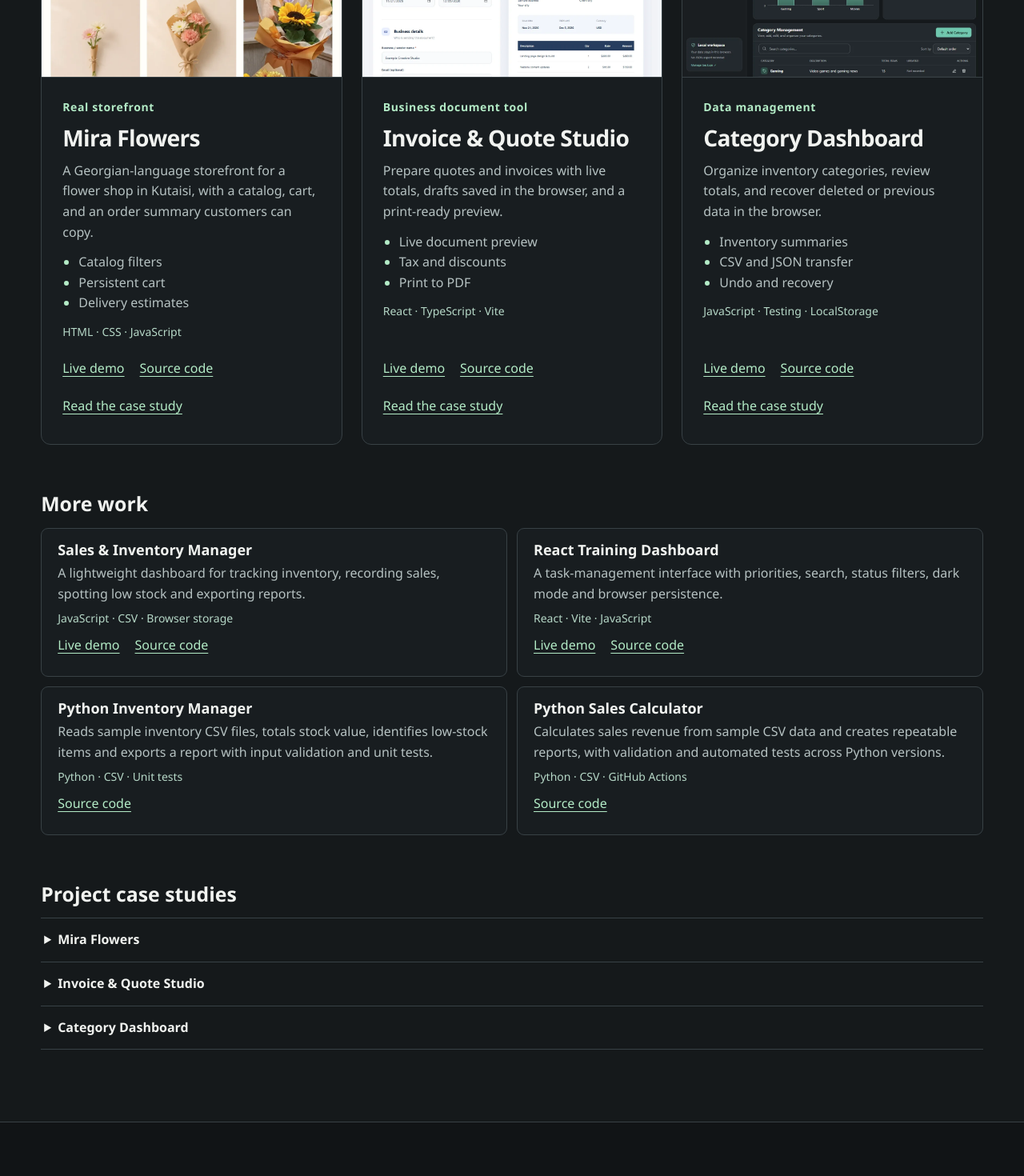
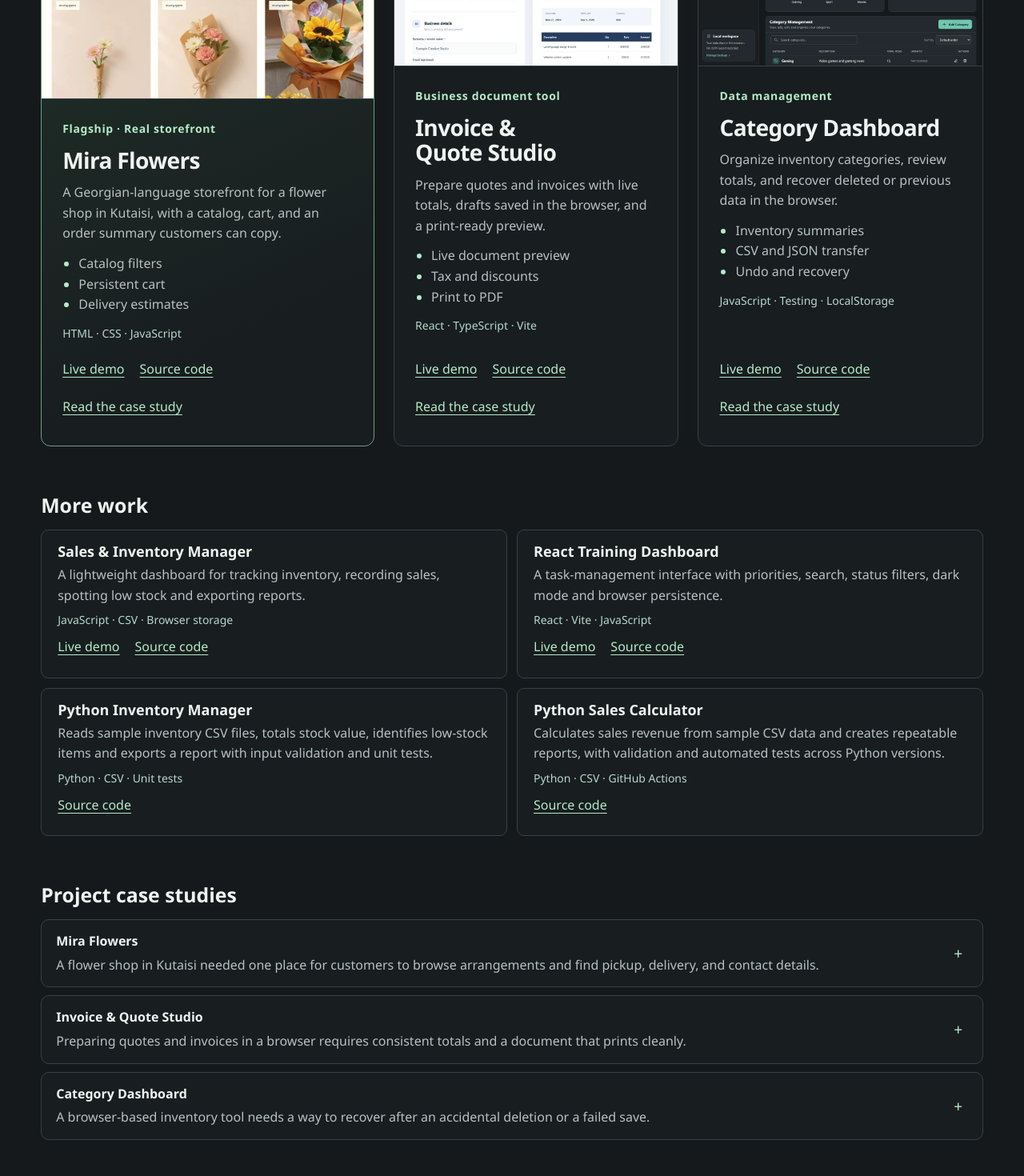
Before and after one commit to givi588/givi-portfolio, a React (Vite) app: page / in a window 1280 px wide. Shown: the part 1060-2530 px from the top of the page at 80% size. Built offline with nearby package versions, Linux system fonts and the light colour scheme.

Commit message:
Polish flagship card, case studies, and contact layout

```diff
--- a/scripts/render-smoke.mjs
+++ b/scripts/render-smoke.mjs
@@ -7,6 +7,8 @@ import { createServer } from 'vite';
 // here catches missing React runtime imports that a syntax-only build misses.
 const server = await createServer({
   appType: 'custom',
+  // This server only transforms modules for SSR. Skip the client dependency scan.
+  optimizeDeps: { noDiscovery: true },
   server: { middlewareMode: true },
   logLevel: 'error',
 });
--- a/src/App.jsx
+++ b/src/App.jsx
@@ -113,11 +113,12 @@ function ProjectLinks({ project }) {
 }
 
 function ProjectCard({ project }) {
+  const flagship = project.id === 'mira-flowers';
   return (
-    <article className="project-card">
+    <article className={flagship ? 'project-card flagship' : 'project-card'}>
       <img src={asset(project.study.image)} width="1120" height="760" alt={project.study.alt} loading="lazy" decoding="async" />
       <div className="project-copy">
-        <p className="project-type">{project.label}</p>
+        <p className="project-type">{flagship ? 'Flagship · Real storefront' : project.label}</p>
         <h3>{project.title}</h3>
         <p>{project.summary}</p>
         <ul className="capabilities" aria-label="Capabilities">{project.study.features.map(feature => <li key={feature}>{feature}</li>)}</ul>
@@ -169,13 +170,18 @@ function Work() {
         <section className="case-studies" id="case-study" aria-labelledby="case-title">
           <h3 id="case-title">Project case studies</h3>
           {featured.map(project => <details key={project.id} id={'case-study-' + project.id}>
-            <summary>{project.title}</summary>
+            <summary>
+              <span className="study-title">{project.title}</span>
+              <span className="study-challenge">{project.study.challenge}</span>
+              <span className="study-toggle" aria-hidden="true" />
+            </summary>
+            <div className="study-content">
               <dl>
-              <div><dt>Challenge</dt><dd>{project.study.challenge}</dd></div>
                 <div><dt>What I built</dt><dd>{project.study.contribution}</dd></div>
                 <div><dt>Result</dt><dd>{project.study.result}</dd></div>
               </dl>
               {project.id === 'mira-flowers' && <ExternalLink href={project.code + '/blob/main/docs/CASE_STUDY.md'} className="case-link">Read the technical breakdown</ExternalLink>}
+            </div>
           </details>)}
         </section>
       </div>
@@ -211,14 +217,18 @@ function Skills() {
 function Contact() {
   return <section id="contact" className="section shell" aria-labelledby="contact-title" tabIndex={-1}>
     <div className="contact-panel">
+      <div className="contact-intro">
         <h2 id="contact-title">Have a project in mind?</h2>
         <p>Tell me what you want to build or fix. I'm open to websites, frontend improvements, and practical web applications.</p>
-      <div className="actions">
+      </div>
+      <div>
+        <div className="actions contact-actions">
           <ExternalLink className="button primary" href={links.fiverr}>Contact me on Fiverr</ExternalLink>
           <ExternalLink className="button secondary" href={links.github}>GitHub profile</ExternalLink>
           <ExternalLink className="button secondary" href={links.inquiry}>Start a project inquiry</ExternalLink>
         </div>
         <p className="contact-note">GitHub inquiries are public. Use Fiverr for private project details.</p>
+      </div>
     </div>
   </section>;
 }
--- a/src/styles.css
+++ b/src/styles.css
@@ -65,6 +65,15 @@ h2 { font-size: clamp(2.1rem, 4vw, 3.7rem); letter-spacing: -.052em; font-weight
 .project-card { display: flex; flex-direction: column; min-width: 0; border: 1px solid var(--line); border-radius: 12px; background: var(--surface); }
 .project-card img { aspect-ratio: 28 / 19; object-fit: cover; border-radius: 11px 11px 0 0; background: #202729; border-bottom: 1px solid var(--line); }
 .project-card:hover, .project-card:focus-within { border-color: #7d9b8b; }
+.project-card.flagship {
+  border-color: #6f9c83;
+  background: linear-gradient(155deg, #213329, var(--surface) 78%);
+}
+@media (min-width: 961px) {
+  .project-grid:has(.flagship):has(.project-card:nth-child(3)) {
+    grid-template-columns: minmax(0, 1.17fr) repeat(2, minmax(0, 1fr));
+  }
+}
 .project-copy { display: flex; flex-direction: column; flex: 1; gap: 12px; padding: clamp(16px, 2.3vw, 26px); }
 .project-copy h3 { font-size: clamp(1.35rem, 2.2vw, 1.85rem); letter-spacing: -.025em; }
 .capabilities { margin: 0; padding-inline-start: 20px; color: var(--muted); }
@@ -80,14 +89,43 @@ h2 { font-size: clamp(2.1rem, 4vw, 3.7rem); letter-spacing: -.052em; font-weight
 .extra h4 { font-size: 1.125rem; }
 .extra p { margin-top: 7px; }
 
-.case-studies details { border-block-start: 1px solid var(--line); }
-.case-studies details:last-child { border-block-end: 1px solid var(--line); }
-.case-studies summary { padding: 14px 4px; min-height: 48px; font-weight: 650; cursor: pointer; }
-.case-studies summary:hover, .case-studies details[open] summary { color: var(--accent); }
-.case-studies dl { display: grid; grid-template-columns: repeat(3, minmax(0, 1fr)); gap: 22px; padding: 5px 4px 16px; }
+.case-studies details {
+  margin-block: 10px;
+  border: 1px solid var(--line);
+  border-radius: 10px;
+  background: var(--surface);
+}
+.case-studies summary {
+  display: grid;
+  grid-template-columns: minmax(0, 1fr) 24px;
+  gap: 4px 14px;
+  align-items: center;
+  padding: 14px 18px;
+  border-radius: 9px;
+  list-style: none;
+  cursor: pointer;
+}
+.case-studies summary::-webkit-details-marker { display: none; }
+.study-title { font-weight: 650; }
+.study-challenge { grid-column: 1; color: var(--muted); }
+.study-toggle {
+  grid-column: 2;
+  grid-row: 1 / span 2;
+  place-self: center;
+  display: grid;
+  place-items: center;
+  color: var(--accent);
+  font-size: 1.2rem;
+  line-height: 1;
+}
+.study-toggle::after { content: '+'; }
+details[open] .study-toggle::after { content: '−'; }
+.case-studies summary:hover .study-title, .case-studies details[open] .study-title { color: var(--accent); }
+.study-content { margin-inline: 18px; padding-block: 14px; border-top: 1px solid var(--line); }
+.case-studies dl { display: grid; grid-template-columns: repeat(2, minmax(0, 1fr)); gap: 18px; }
 dt { color: #e2ede7; font-weight: 650; }
 dd { margin-top: 5px; }
-.case-link { margin-inline: 4px; }
+.case-link { margin-top: 6px; }
 .case-card-link { align-self: flex-start; margin-top: -9px; }
 
 .about { display: grid; grid-template-columns: 1fr 1.5fr; gap: 28px; }
@@ -98,9 +136,20 @@ dd { margin-top: 5px; }
 .services h3 { font-size: 1.1rem; margin-bottom: 8px; }
 .skill-section { background: #15191b; border-block: 1px solid var(--line); }
 .skill-grid { margin-top: 23px; }
-.contact-panel { padding: clamp(22px, 6vw, 74px); border: 1px solid #425b4d; border-radius: 16px; background: linear-gradient(145deg,#23362d,#191f21 72%); }
-.contact-panel > p { margin-top: 14px; max-width: 57ch; }
-.contact-note { font-size: .875rem; }
+.contact-panel {
+  display: grid;
+  grid-template-columns: minmax(0, 1fr) minmax(0, .9fr);
+  align-items: center;
+  gap: clamp(20px, 5vw, 68px);
+  padding: clamp(22px, 6vw, 74px);
+  border: 1px solid #425b4d;
+  border-radius: 16px;
+  background: linear-gradient(145deg,#23362d,#191f21 72%);
+}
+.contact-intro p { margin-top: 14px; max-width: 42ch; }
+.contact-actions { display: grid; grid-template-columns: repeat(2, minmax(0, 1fr)); margin-top: 0; }
+.contact-actions .primary { grid-column: 1 / -1; min-height: 54px; }
+.contact-note { margin-top: 12px; font-size: .875rem; }
 .footer { display: flex; align-items: center; justify-content: space-between; gap: 12px; min-height: 64px; border-top: 1px solid var(--line); color: var(--muted); font-size: .875rem; }
 
 @media (prefers-reduced-motion: no-preference) {
@@ -116,13 +165,13 @@ dd { margin-top: 5px; }
   .nav { display: none; position: absolute; inset: calc(100% + 1px) 0 auto; padding: 8px; background: var(--surface); border: 1px solid var(--line); border-radius: 0 0 10px 10px; }
   .nav.is-open { display: grid; gap: 2px; }
   .nav a { padding-inline: 12px; }
-  .hero, .about, .services, .case-studies dl { grid-template-columns: minmax(0, 1fr); }
+  .hero, .about, .services, .case-studies dl, .contact-panel { grid-template-columns: minmax(0, 1fr); }
   .hero { gap: 25px; }
   .hero-shot { max-width: 560px; }
 }
 @media (max-width: 570px) {
   .project-grid, .extra-grid, .skill-grid { grid-template-columns: minmax(0, 1fr); }
-  .contact-panel .actions { align-items: stretch; flex-direction: column; }
+  .contact-actions { grid-template-columns: minmax(0, 1fr); }
 }
 @media (prefers-reduced-motion: reduce) {
   html { scroll-behavior: auto; }
```
Also changed, not shown: 2 other files (tests, documents, lock files or other folders). Lines whose indentation alone changed are shown as unchanged.
